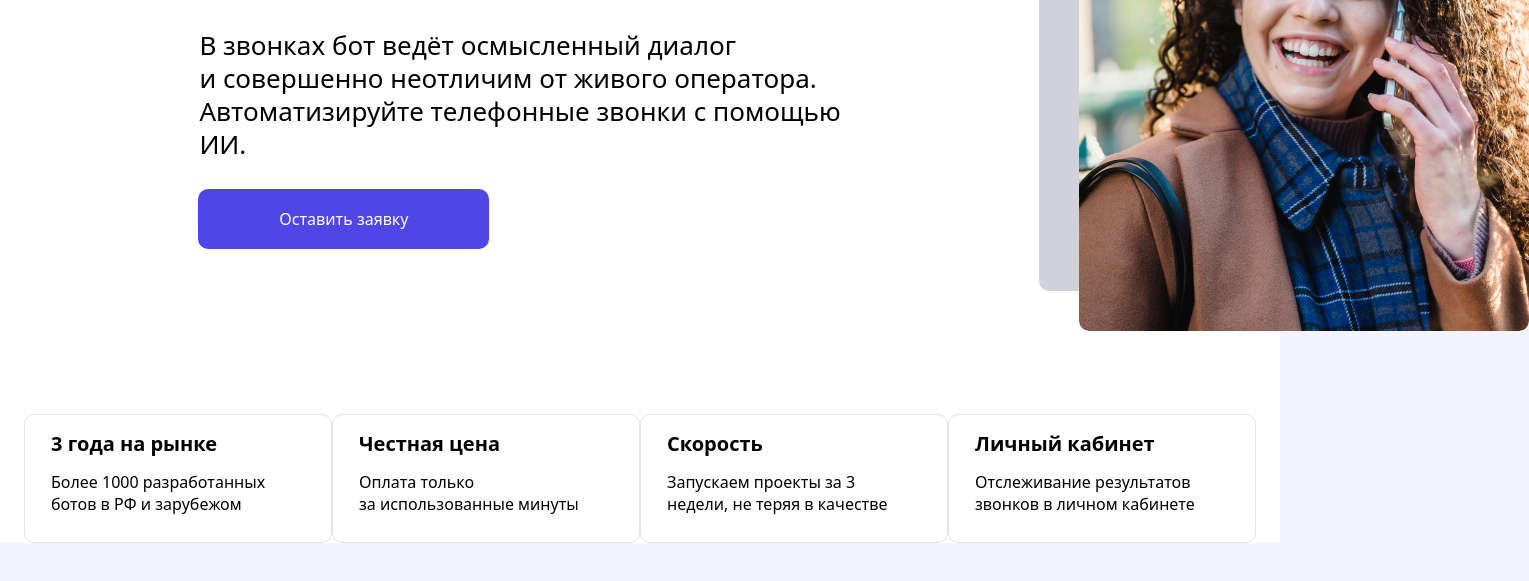
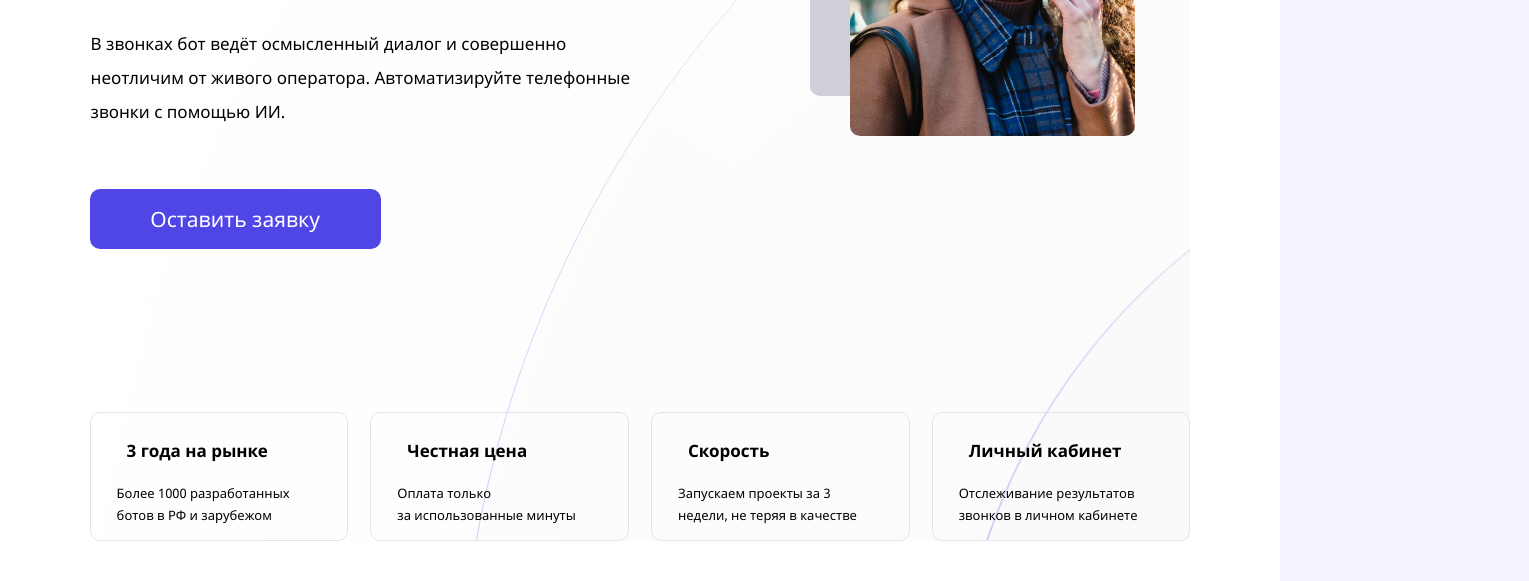
Before and after one commit to VolcharaMastering/huli-test, a React app in the folder huli-test-front/: page / in a window 1280 px wide. Shown: the part 464-1045 px from the top of the page, 1529 px wide, since content can reach past the window. Before the commit the page ends 1007 px from the top, so only its background shows below. Built offline with nearby package versions, Linux system fonts and the light colour scheme.

Commit message:
main Adaptive

```diff
--- a/huli-test-front/src/components/Header/Header.css
+++ b/huli-test-front/src/components/Header/Header.css
@@ -21,6 +21,12 @@
     width: 36%;
     justify-content: space-between;
     margin-right: 317px;
+}
+@media screen and (max-width: 1100px) {
+  .header__nav-bar {
+    width: 50%;
+    margin: 0;
+  }
 }
 
 .header__nav-link{
--- a/huli-test-front/src/components/Main/Main.css
+++ b/huli-test-front/src/components/Main/Main.css
@@ -1,28 +1,46 @@
-.main{
+.main {
     width: 100%;
     display: flex;
     flex-direction: column;
     justify-content: space-between;
-    /* background-image: url('../../images/rolls.svg'); */
     align-items: center;
 }
-.main_margin{
+
+.main_margin {
     margin: 135px 0 0;
 }
-.main__presentation{
+
+.main__presentation {
     width: 100%;
     display: grid;
     column-gap: 6%;
     row-gap: 40px;
     grid-template-columns: 788px 1fr;
-  grid-template-rows: minmax(150px,200px) minmax(100px, 150px) 60px;
+    grid-template-rows: minmax(150px, 200px) minmax(100px, 150px) 60px;
     justify-content: flex-start;
     align-items: flex-start;
 }
-/* .main__presentation > div:nth-child(3) {
-    grid-row: 1 / span 3;
-} */
-.title{
+@media screen and (max-width: 800px) {
+    .main__presentation {
+        display: flex;
+        flex-direction: column;
+        justify-content: flex-start;
+        align-items: center;
+    }
+}
+@media screen and (max-width: 800px) {
+    .main_margin {
+        margin: 0;
+    }
+}
+
+@media screen and (max-width: 1500px) {
+    .main__presentation {
+        grid-template-columns: 59% 1fr;
+    }
+}
+
+.title {
     width: 100%;
     height: 154px;
     font-size: 32px;
@@ -30,59 +48,125 @@
     line-height: 35px;
     margin: 43px 0 0;
 }
-.title__first{
 
+@media screen and (max-width: 1500px) {
+    .title {
+        font-size: 23px;
     }
-.title__second{
+}
+@media screen and (max-width: 420px) {
+    .title {
+        font-size: 20px;
+        margin: 0;
+    }
+}
+
+
+.title__second {
     color: #4F46E5;
 }
-.main__photo-block{
+
+.main__photo-block {
     grid-column-start: 2;
     grid-row-start: 1;
     grid-row-end: 3;
     margin: 0;
 }
-.main__photo{
-    width: 450px;
+
+.main__photo {
+    width: 98%;
     border-radius: 10px;
     box-shadow: -40px -40px 0 0 rgba(29, 26, 79, 0.2);
-    margin: 40px 0 0 40px;
+    margin: 40px 0 0 45px;
 }
-.main__description{
+
+@media screen and (max-width: 1750px) {
+    .main__photo {
+        width: 74%;
+    }
+}
+
+@media screen and (max-width: 1100px) {
+    .header__nav-bar {
+        width: 100%;
+    }
+}
+
+.main__description {
     width: 85%;
-    font-size: 26px;
-    line-height: 33px;
-    margin: 30px 0 0 1px;
+    font-size: 24px;
+    line-height: 34px;
+    margin: 28px 0 0 1px;
 }
-.main__button{
+@media screen and (max-width: 1500px) {
+    .main__description {
+        font-size: 17px;
+    }
+}
+
+.main__button {
     width: 291px;
     height: 60px;
+    font-size: 21px;
     border: none;
     border-radius: 10px;
     background-color: #4F46E5;
     color: white;
 }
 
-.main__functions{
-    display: flex;
-    justify-content: space-between;
-    margin: 165px 0 0;
+.main__functions {
+    width: 100%;
+    display: grid;
+    grid-template-columns: repeat(4, minmax(20%, 310px));
+    justify-content: center;
+    gap: 2%;
+    box-sizing: border-box;
+    margin: 163px 0 0;
 }
-.main__func-description{
+
+@media screen and (max-width: 1100px) {
+    .main__functions {
+        grid-template-columns: repeat(auto-fill, minmax(20%, 310px));
+    }
+}
+
+.main__func-description {
     border: 1px solid #E4E4E7;
     border-radius: 10px;
-    width: 308px;
-    height: 129px;
+    /* max-width: 308px; */
+    min-height: 129px;
     box-sizing: border-box;
-    padding-left: 26px;
+    padding: 7px 26px 0;
 }
-.main__func-label{
+
+@media screen and (max-width: 1500px) {
+    .main__func-label {
+        padding: 7px 10px;
+    }
+}
+
+.main__func-label {
     font-size: 20px;
     font-weight: 600;
+    margin: 14px 0 0 0;
 }
-.main__func-text{
-    width: 89%;
+
+@media screen and (max-width: 1500px) {
+    .main__func-label {
+        font-size: 17px;
+    }
+}
+
+.main__func-text {
+    /* width: 91%; */
     line-height: 22px;
     font-size: 16px;
     font-weight: 400;
+    margin: 14px 0 0 0;
 }
+
+@media screen and (max-width: 1500px) {
+    .main__func-text {
+        font-size: 13px;
+    }
+}
--- a/huli-test-front/src/components/app/app.css
+++ b/huli-test-front/src/components/app/app.css
@@ -1,6 +1,18 @@
+.page {
+  width: 69%;
+  /* height: 100%; */
+  background-image: url('../../images/rolls.svg');
+  background-size: cover;
+  background-position: top;
+  margin: 0;
+}
 
-.page {
-    width: 69%;
-    min-height: 100vh;
-    margin: 0;
+.page__charts-back {
+  background-position: center;
+}
+
+@media screen and (max-width: 1750px) {
+  .page {
+    width: 86%;
   }
+}
--- a/huli-test-front/src/index.css
+++ b/huli-test-front/src/index.css
@@ -1,4 +1,5 @@
 @import url(./vendor/normalize.css);
+@import url(./vendor/fonts/notoSans/fonts.css);
 
 body {
   font-family: 'Noto Sans', Arial, Helvetica, sans-serif, 'Courier New';
@@ -16,4 +17,5 @@ body {
   background-color: white;
   flex: 1;
   margin: 0 auto;
+  padding: 0 0 40px;
 }
--- /dev/null
+++ b/huli-test-front/src/vendor/fonts/notoSans/fonts.css
@@ -0,0 +1,35 @@
+@font-face {
+  font-family: 'Noto Sans';
+  src: local('Noto Sans Bold'), local('NotoSans-Bold'),
+      url('NotoSans-Bold.woff2') format('woff2'),
+      url('NotoSans-Bold.woff') format('woff');
+  font-weight: bold;
+  font-style: normal;
+}
+
+@font-face {
+  font-family: 'Noto Sans';
+  src: local('Noto Sans Italic'), local('NotoSans-Italic'),
+      url('NotoSans-Italic.woff2') format('woff2'),
+      url('NotoSans-Italic.woff') format('woff');
+  font-weight: normal;
+  font-style: italic;
+}
+
+@font-face {
+  font-family: 'Noto Sans';
+  src: local('Noto Sans'), local('NotoSans'),
+      url('NotoSans.woff2') format('woff2'),
+      url('NotoSans.woff') format('woff');
+  font-weight: normal;
+  font-style: normal;
+}
+
+@font-face {
+  font-family: 'Noto Sans';
+  src: local('Noto Sans Bold Italic'), local('NotoSans-BoldItalic'),
+      url('NotoSans-BoldItalic.woff2') format('woff2'),
+      url('NotoSans-BoldItalic.woff') format('woff');
+  font-weight: bold;
+  font-style: italic;
+}
```
Also changed, not shown: huli-test-front/src/vendor/fonts/notoSans/NotoSans-Bold.woff (added), huli-test-front/src/vendor/fonts/notoSans/NotoSans-Bold.woff2 (added), huli-test-front/src/vendor/fonts/notoSans/NotoSans-BoldItalic.woff (added), huli-test-front/src/vendor/fonts/notoSans/NotoSans-BoldItalic.woff2 (added), huli-test-front/src/vendor/fonts/notoSans/NotoSans-Italic.woff (added), huli-test-front/src/vendor/fonts/notoSans/NotoSans-Italic.woff2 (added), huli-test-front/src/vendor/fonts/notoSans/NotoSans.woff (added), huli-test-front/src/vendor/fonts/notoSans/NotoSans.woff2 (added). Lines whose indentation alone changed are shown as unchanged.
